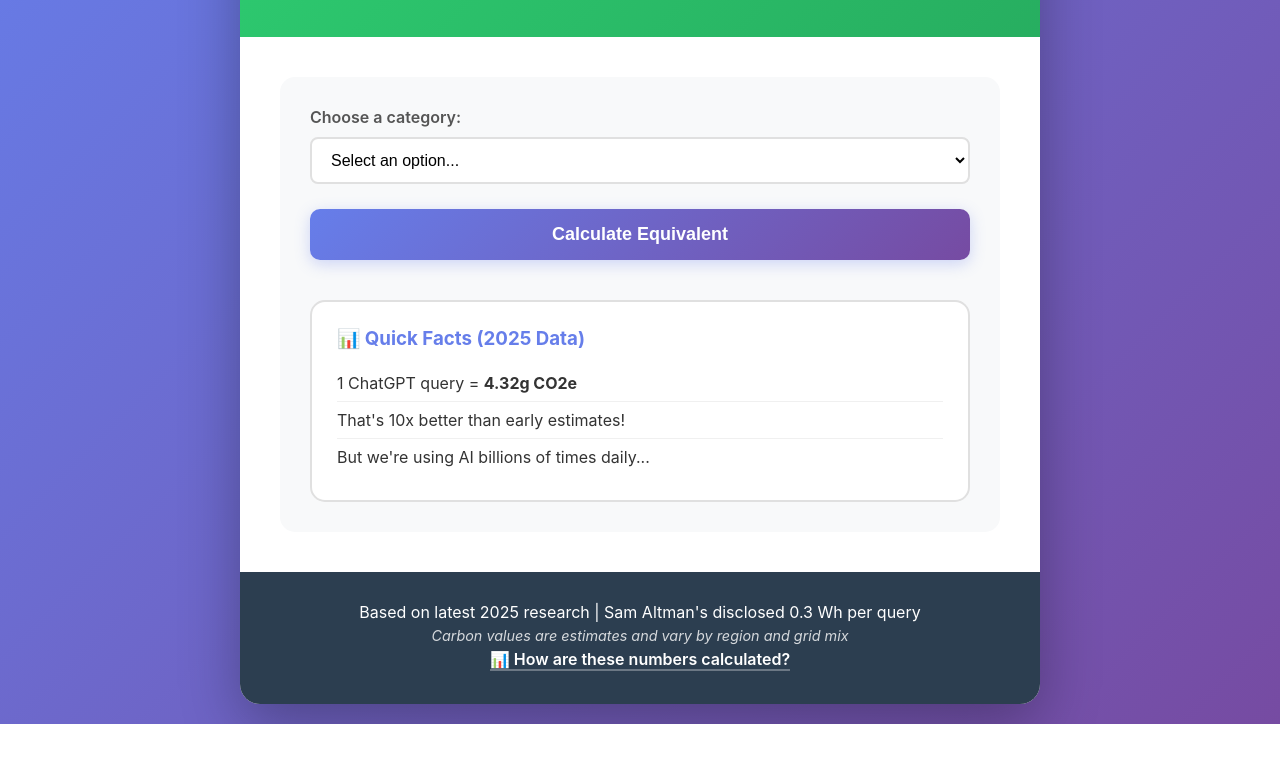
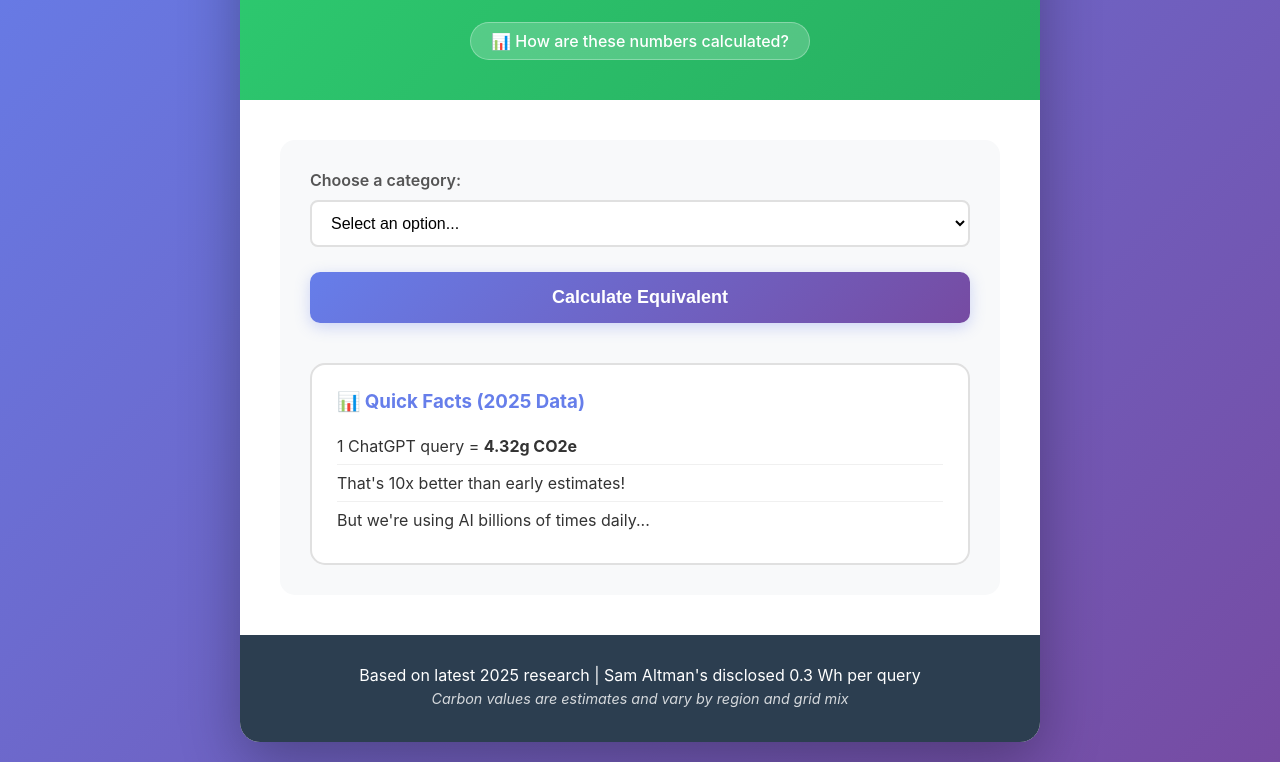
Before and after one commit to joshuamtm/eco-aiq, a website: page index.html in a window 1280 px wide. Shown: the part 181-943 px from the top of the page. Before the commit the page ends 905 px from the top, so only its background shows below. Drawn offline with Linux system fonts and the light colour scheme.

Commit message:
Move methodology link to header for better visibility

```diff
--- a/index.html
+++ b/index.html
@@ -12,6 +12,7 @@
             <h1>🌍 ECO-AIQ</h1>
             <p class="tagline">Equivalent Carbon Output of AI Queries</p>
             <p class="subtitle">Put your AI usage into perspective with everyday activities</p>
+            <a href="methodology.html" class="header-methodology-link">📊 How are these numbers calculated?</a>
         </header>
 
         <main>
@@ -104,7 +105,6 @@
         <footer>
             <p>Based on latest 2025 research | Sam Altman's disclosed 0.3 Wh per query</p>
             <p class="disclaimer">Carbon values are estimates and vary by region and grid mix</p>
-            <p><a href="methodology.html" class="methodology-link">📊 How are these numbers calculated?</a></p>
         </footer>
     </div>
 
--- a/styles.css
+++ b/styles.css
@@ -44,6 +44,26 @@
     font-size: 1em;
     opacity: 0.9;
     font-style: italic;
+    margin-bottom: 15px;
+}
+
+.header-methodology-link {
+    display: inline-block;
+    color: white;
+    background: rgba(255, 255, 255, 0.2);
+    padding: 8px 20px;
+    border-radius: 20px;
+    text-decoration: none;
+    font-weight: 500;
+    margin-top: 10px;
+    transition: all 0.3s ease;
+    border: 1px solid rgba(255, 255, 255, 0.3);
+}
+
+.header-methodology-link:hover {
+    background: rgba(255, 255, 255, 0.3);
+    transform: translateY(-2px);
+    box-shadow: 0 5px 15px rgba(0, 0, 0, 0.2);
 }
 
 main {
```
Also changed, not shown: 1 other file.
